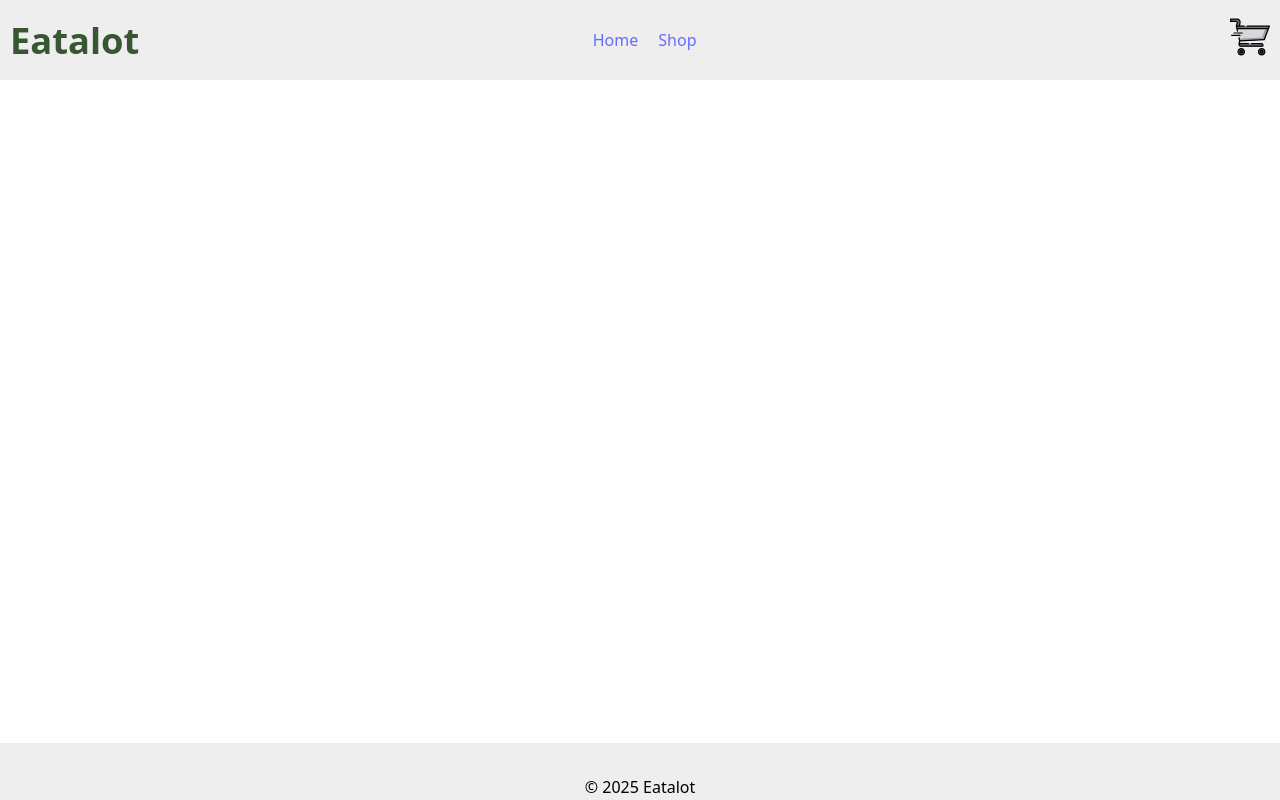
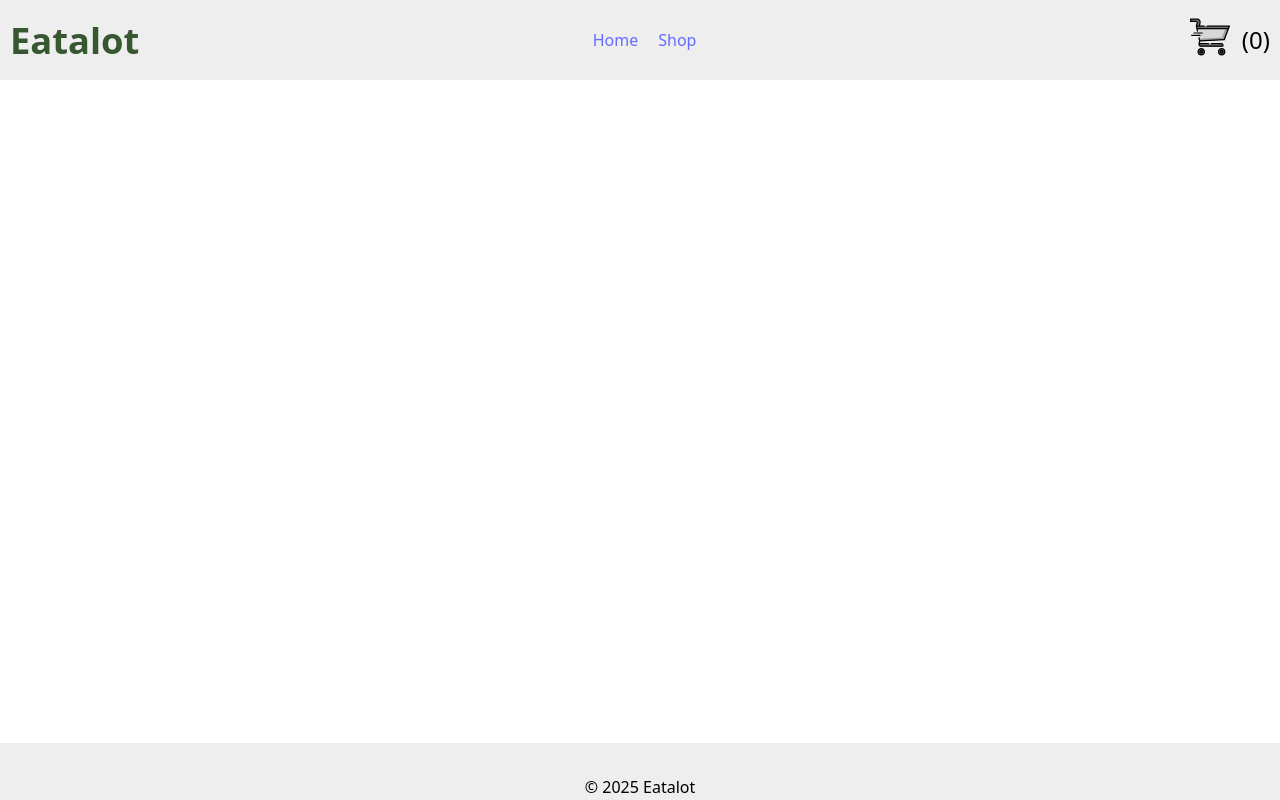
Before and after one commit to PascualF/PastryShopProject, a React (Vite) app: page /cart in a window 1280 px wide. Built offline with nearby package versions, Linux system fonts and the light colour scheme.

Commit message:
Finalize buttons in Cart, check for bugs.

```diff
--- a/src/components/Cart.jsx
+++ b/src/components/Cart.jsx
@@ -5,7 +5,13 @@ import "../styles/Cart.css"
 export default function Cart() {
 
     const context = useOutletContext()
-    const { cartItems } = context;
+    const { cartItems, removeFromCart } = context;
+
+    const handleDelete = (productId, productQuantity) => {
+        removeFromCart(productId, productQuantity)
+    }
+
+
 
     return  (
         <div className="container-cart">
@@ -21,6 +27,7 @@ export default function Cart() {
                         <input
                             className="input-quant"
                             type="number"
+                            /* value={item.quantity} */
                             /* onChange={handleChangeInput}
                             value={handleChange} */
                             max={99}
@@ -29,7 +36,12 @@ export default function Cart() {
                             className="higher-quant"
                             /* onClick={buttonAddQuant} */
                         >+</button>
-                        <img className="img-trash-delete" src={trashDelete} alt="img-trash-delete" />
+                        <img
+                            className="img-trash-delete"
+                            src={trashDelete}
+                            alt="img-trash-delete"
+                            onClick={() => handleDelete(item.id, item.quantity)}
+                        />
                     </div>
                 )
             })}
--- a/src/components/Header.jsx
+++ b/src/components/Header.jsx
@@ -2,7 +2,7 @@ import {Link} from "react-router"
 import cartIcon from "../assets/shopping-cart.svg"
 import "../styles/Header.css"
 
-export default function Header() {
+export default function Header({ productsQuant }) {
     return  (
         <div className="container-header">
             <h2 className="h2-title">Eatalot</h2>
@@ -10,7 +10,18 @@ export default function Header() {
                 <Link className="home-link" to="/">Home</Link>
                 <Link className="shop-link" to="shop">Shop</Link>
             </div>
-            <Link to="cart"><img className="cartIcon" src={cartIcon} alt="cartIcon" /></Link>
+            <div className="contanier-cart-quant">
+                <Link to="cart">
+                    <img
+                        className="cartIcon"
+                        src={cartIcon}
+                        alt="cartIcon"
+                    />
+                </Link>
+                <p className="quant-cart">
+                    ({productsQuant})
+                </p>
+            </div>
         </div>
     )
 }
--- a/src/components/Layout.jsx
+++ b/src/components/Layout.jsx
@@ -8,6 +8,7 @@ import { useState } from "react";
 export default function Layout() {
 
     const [cartItems, setCartItems] = useState([])
+    const [productsQuant, setProductsQuant] = useState(0)
 
     const dataProducts = data
 
@@ -16,6 +17,7 @@ export default function Layout() {
         setCartItems(prevItems => {
             // this will check, one item at a time, if it exists in the cart, if yes, just adds to the existing quantity.
             const checkExisting = prevItems.find(item => item.id === product.id);
+            setProductsQuant(productsQuant + quantity)
             if (checkExisting) {
                 return prevItems.map(item =>
                     item.id === product.id ? {...item, quantity: item.quantity + quantity}
@@ -28,14 +30,20 @@ export default function Layout() {
     }
 
     // This will remove and ite from the cart.
-    const removeFromCart = (product, quantity) => {
-        console.log(`this is the product ${product}`)
-        console.log(`This is the quant: ${quantity}`)
+    const removeFromCart = (productId, productQuantity) => {
+        setCartItems(prevItems => {
+            setProductsQuant(productsQuant - productQuantity)
+            return prevItems.filter(item =>
+                item.id !== productId
+            )
+        })
     }
 
     return  (
         <div className="layout-container">
-            <Header />
+            <Header
+                productsQuant={productsQuant}
+            />
             <main className="content-area"> {/* To not create a css file */}
                 <Outlet
                     context={{
--- a/src/data.js
+++ b/src/data.js
@@ -4,6 +4,8 @@ import croissant from "../src/assets/croissant.jpg"
 import macaron from "../src/assets/macaron.jpg"
 import baguette from "../src/assets/baguette.jpg"
 import pastelDeNata from "../src/assets/pastel_de_nata.jpg"
+import meringue from "../src/assets/meringue.jpg"
+import waffle from "../src/assets/waffle.jpg"
 
 export default [
     {
@@ -50,5 +52,23 @@ export default [
         price: 1,
         quantity: 1,
         image: pastelDeNata,
+    },
+    {
+        id: 6,
+        name: "Meringue au Lemon",
+        description:
+            "This is a Meringue au Lemon, also made by french dudes.",
+        price: 4,
+        quantity: 1,
+        image: meringue,
+    },
+    {
+        id: 7,
+        name: "Waffle",
+        description:
+            "This is a Waffle, Belgium got some stuff.",
+        price: 4,
+        quantity: 1,
+        image: waffle,
     }
 ]
--- a/src/styles/Cart.css
+++ b/src/styles/Cart.css
@@ -33,6 +33,8 @@
 .img-trash-delete{
     height: 20px;
     margin-left: 20px;
+    cursor: pointer;
+    pointer-events: all;
 }
 
 .final-price{
--- a/src/styles/Header.css
+++ b/src/styles/Header.css
@@ -19,13 +19,24 @@
 
 .shop-link{
     margin-left: 10px;
-    padding-right: 80px;
+    padding-right: 40px;
 }
 
 .cartIcon{
     margin-right:10px;
+    height: 40px;
 }
 
-.cartIcon{
-    height: 40px;
+
+.contanier-cart-quant{
+    display: flex;
+    justify-content: center;
+    align-items: center;
 }
+
+.quant-cart{
+    margin-left: 2px;
+    margin-right: 10px;
+    color: black;
+    font-size: 1.5rem;
+}
```
Also changed, not shown: src/assets/meringue.jpg (added), src/assets/waffle.jpg (added).
